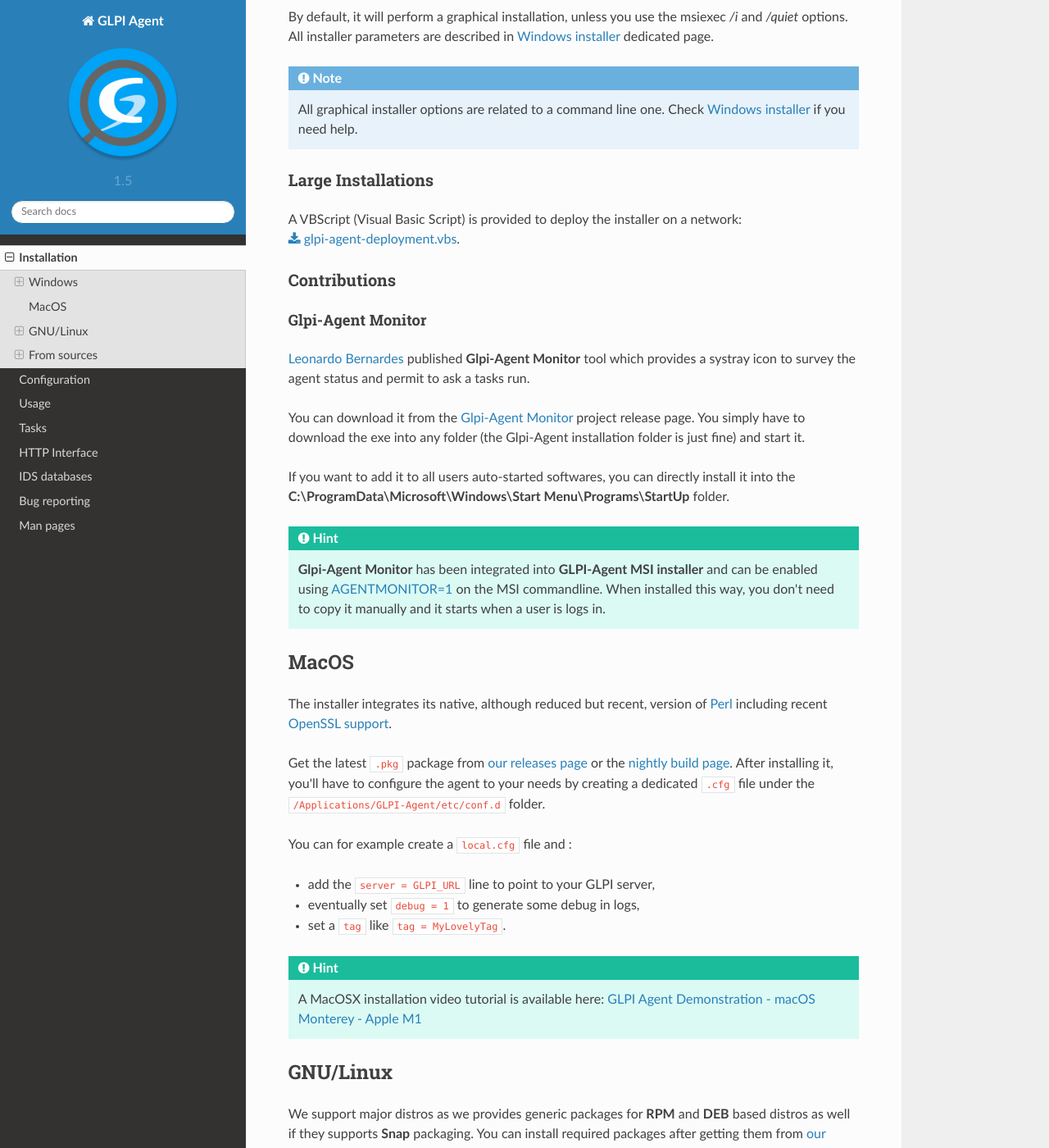
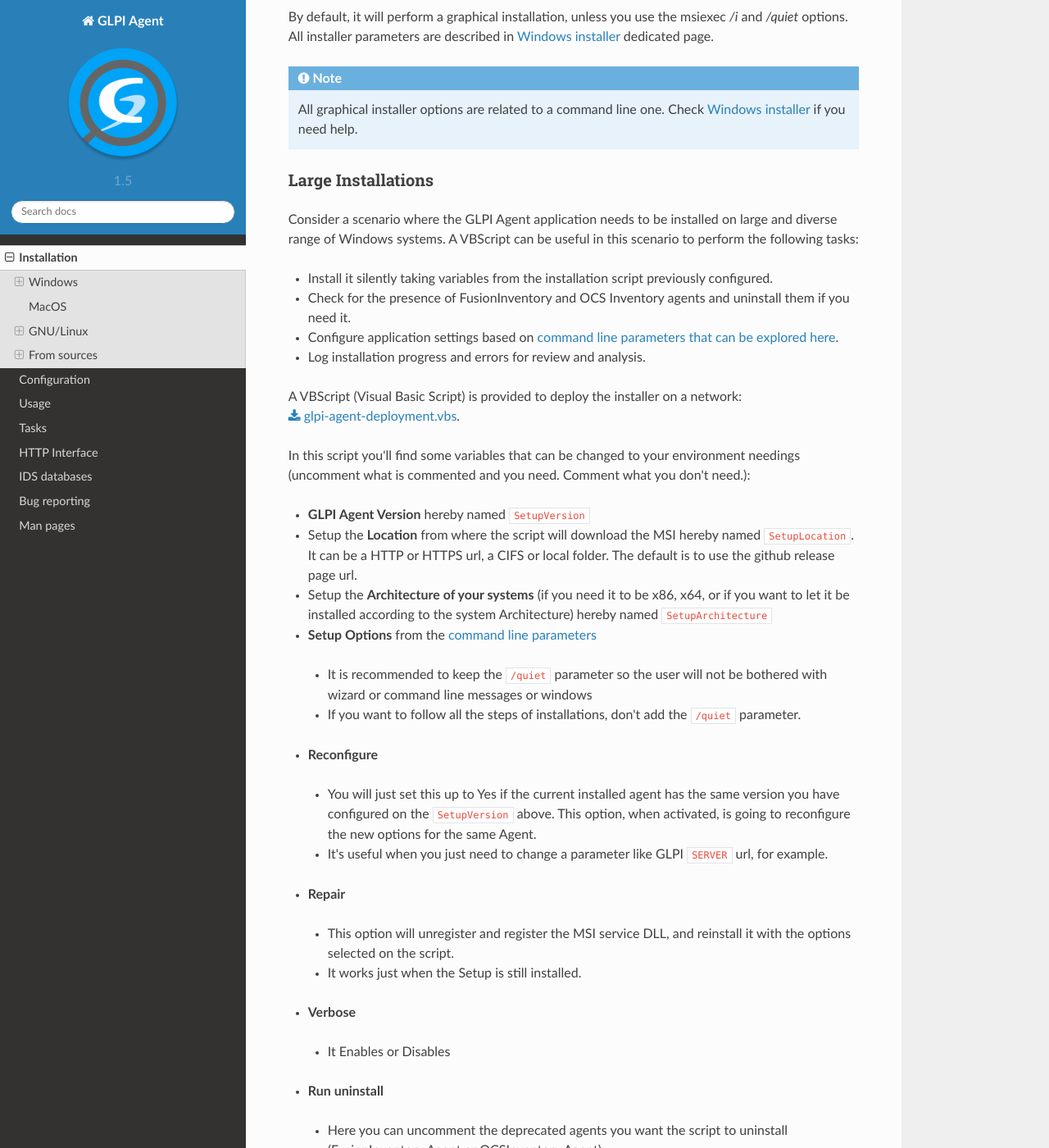
Before and after one commit to glpi-project/doc-agent, a Sphinx documentation site: the page built from source/installation/index.rst, in a window 1280 px wide and 1400 px high, scrolled down 696 px. Shown: the whole window at 82% size. Built offline with Sphinx 7.4.7 and the Read the Docs theme 2.0.0, drawn with Linux system fonts in a browser that asks for light colours; some of the changed text lies outside the part shown.

Commit message:
added more context to large installations of GLPI agent (#5)
* Added more context to describe the vbs variables
* Introduction added to the GLPI agent index page and also to the toolbox plugin description
* doc referencing to proxy server plugin and additional sentence to describe where to setup additional toolbox configurations

Co-authored-by: Guillaume Bougard <gbougard@teclib.com>

```diff
--- a/source/installation/index.rst
+++ b/source/installation/index.rst
@@ -34,8 +34,38 @@
 Large Installations
 ^^^^^^^^^^^^^^^^^^^
 
+Consider a scenario where the GLPI Agent application needs to be installed on large and diverse range of Windows systems. A VBScript can be useful in this scenario to perform the following tasks:
+
+- Install it silently taking variables from the installation script previously configured.
+- Check for the presence of FusionInventory and OCS Inventory agents and uninstall them if you need it.
+- Configure application settings based on `command line parameters that can be explored here <windows-command-line.html#command-line-parameters>`_.
+- Log installation progress and errors for review and analysis.
+
 A VBScript (Visual Basic Script) is provided to deploy the installer on a network:
 :download:`glpi-agent-deployment.vbs <https://raw.github.com/glpi-project/glpi-agent/develop/contrib/windows/glpi-agent-deployment.vbs>`.
+
+In this script you'll find some variables that can be changed to your environment needings (uncomment what is commented and you need. Comment what you don't need.):
+
+- **GLPI Agent Version** hereby named ``SetupVersion``
+- Setup the **Location** from where the script will download the MSI hereby named ``SetupLocation``. It can be a HTTP or HTTPS url, a CIFS or local folder. The default is to use the github release page url.
+- Setup the **Architecture of your systems** (if you need it to be x86, x64, or if you want to let it be installed according to the system Architecture) hereby named ``SetupArchitecture``
+- **Setup Options** from the `command line parameters <windows-command-line.html#command-line-parameters>`_
+ - It is recommended to keep the ``/quiet`` parameter so the user will not be bothered with wizard or command line messages or windows
+ - If you want to follow all the steps of installations, don't add the ``/quiet`` parameter.
+- **Reconfigure**
+ - You will just set this up to Yes if the current installed agent has the same version you have configured on the ``SetupVersion`` above. This option, when activated, is going to reconfigure the new options for the same Agent.
+ - It's useful when you just need to change a parameter like GLPI ``SERVER`` url, for example.
+- **Repair**
+ - This option will unregister and register the MSI service DLL, and reinstall it with the options selected on the script.
+ - It works just when the Setup is still installed.
+- **Verbose**
+ - It Enables or Disables
+- **Run uninstall**
+ - Here you can uncomment the deprecated agents you want the script to uninstall (FusionInventory Agent or OCSInventory Agent)
+
+.. hint::
+   Adding this VBS Script to a Computer GPO to run on startup of computers, usually works better, since there are some users with no installation rights.
+   The msi download should be accessible for every computer that needs to execute it. If you are using a local network sharing, or a regular Github URL, you must make sure the computers are able to download it from the original source.
 
 Contributions
 ^^^^^^^^^^^^^
```
Also changed, not shown: source/index.rst (+23 -7 lines), source/plugins/toolbox-plugin.rst (+10 -13 lines).
